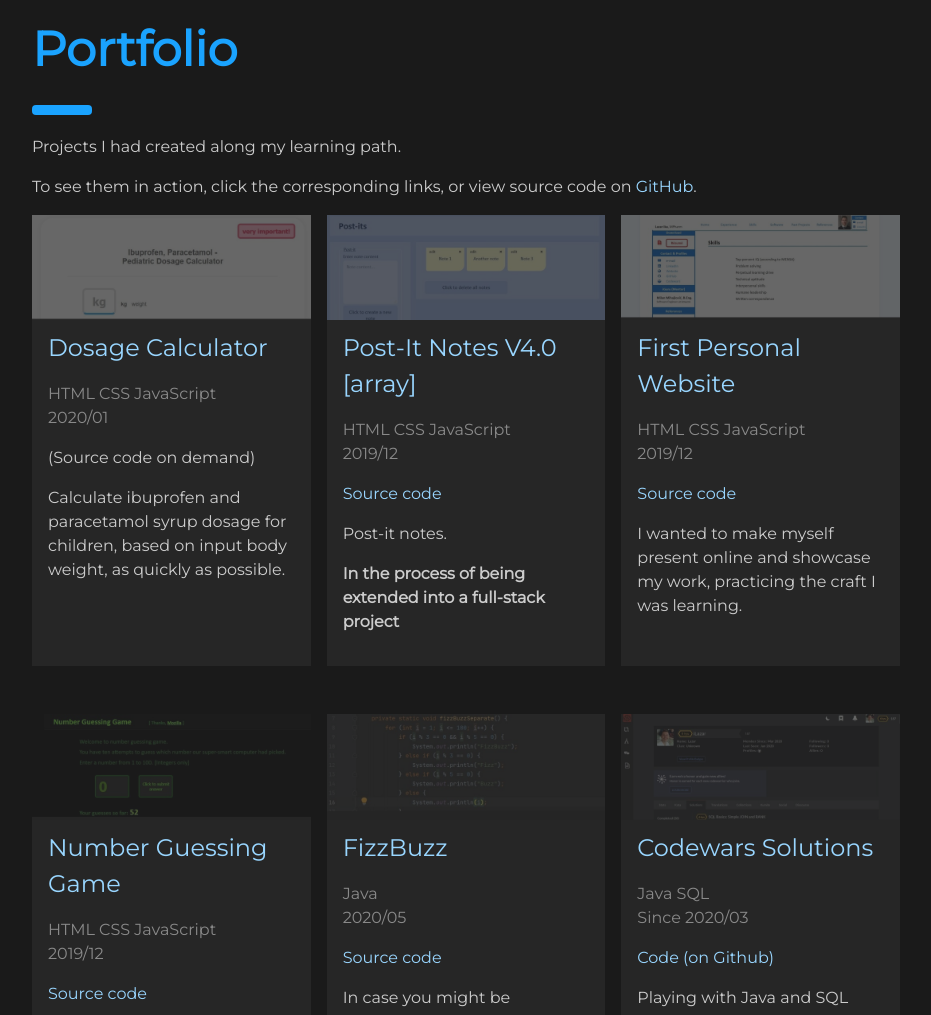
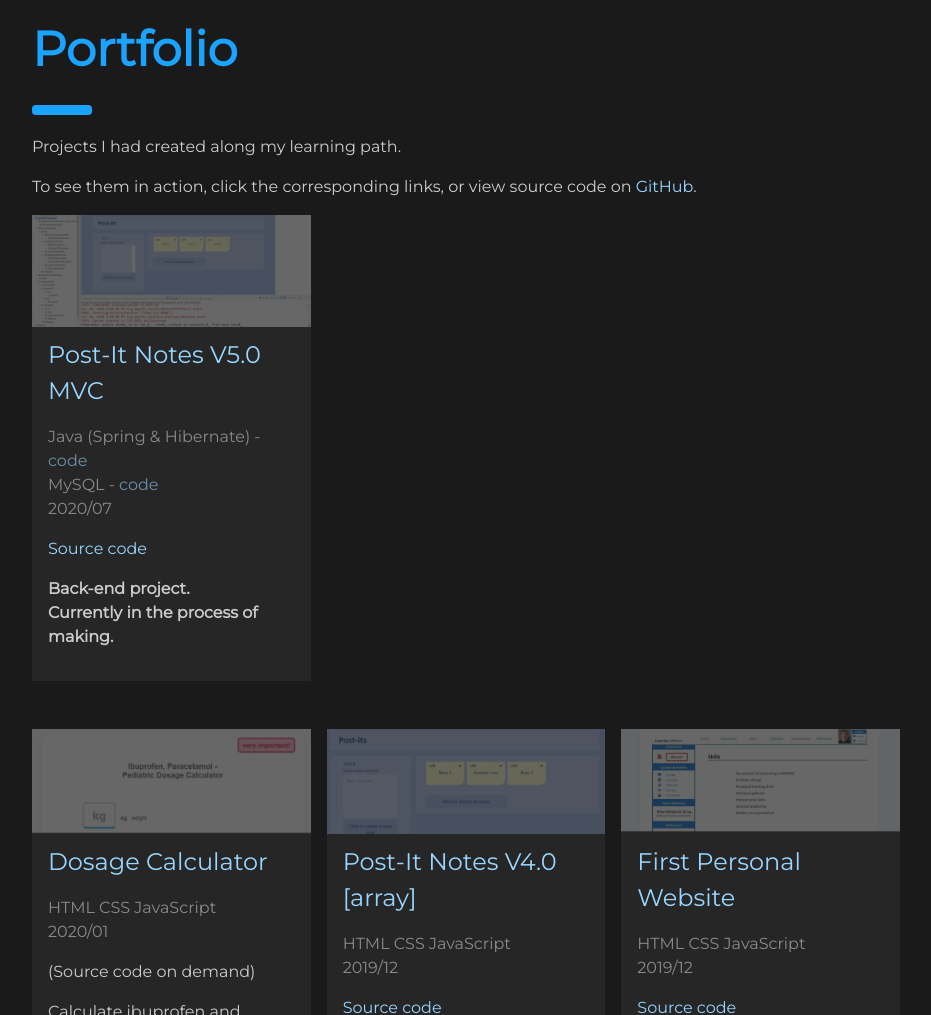
Before and after one commit to iiLazar/myPersonalWebsite, a plain HTML site: page index.html in a window 1280 px wide. Shown: the part 1232-2247 px from the top of the page, without its empty margins (324-1255 px from the left). Drawn offline with nearby package versions, Linux system fonts and the light colour scheme; a script that the page names is missing.

Commit message:
2020 07 20 Add new Java project to Portfolio
HTML:
Add featured project div of class "featured", description and links to GitHub

CSS:
Make "featured" div:hover have color: white

```diff
--- a/index.html
+++ b/index.html
@@ -5,7 +5,7 @@
     <meta charset="utf-8">
     <meta name="viewport" content="width=device-width, initial-scale=1.0">
     <meta name="description" content="Lazar Ika - Resume, portfolio and contact information">
-    <meta name="keywords" content="Lazar,Ika,Lazar Ika,Java,MySQL,HTML,CSS,JavaScript,Spring,Hibernate,iLazar,ilazar,CV,Resume,Portfolio,Laki,Laza">
+    <meta name="keywords" content="Lazar,Ika,Lazar Ika,Lazar Ika,Java,MySQL,HTML,CSS,JavaScript,Spring,Hibernate,iLazar,ilazar,CV,Resume,Portfolio,Laki,Laza">
     <meta name="author" content="iLazar">
     <meta property="og:title" content="iLazar">
     <meta property="og:type" content="article">
@@ -129,7 +129,38 @@
     </div>
 
     <!-- Portfolio Items -->
+
+
+    <!-- FEATURED - Porfolio -->
+    <div class="w3-row-padding flexContainer">
+
+        <div class="w3-col m4 w3-margin-bottom">
+            <div class="featured portfolioDiv">
+                <div class="portfolioImageContainer">
+                    <a href="https://github.com/iiLazar/PostitNotesServerSide/tree/master/postit-01-java-xml" target="_blank">
+                        <img src="projects/project-imgs/project%20img%20postit%20eclipse.jpg" alt="Post-it Notes" style="width:100%">
+                    </a>
+                </div>
+                <div class="w3-container">
+                    <h3>
+                        <a href="https://github.com/iiLazar/PostitNotesServerSide/tree/master/postit-01-java-xml" target="_blank">Post-It Notes V5.0 MVC</a>
+                    </h3>
+                    <p class="w3-opacity">
+                        Java (Spring &amp; Hibernate) - <a href="https://github.com/iiLazar/PostitNotesServerSide/tree/master/postit-01-java-xml" target="_blank">code</a>
+                        <br>MySQL - <a href="https://github.com/iiLazar/PostitNotesServerSide/tree/master/postit-01-mysql" target="_blank">code</a>
+                        <br>2020/07
+                    </p>
+                    <p><a href="https://github.com/iiLazar/PostitNotesServerSide" target="_blank">Source code</a></p>
+                    <p><strong>Back-end project. <br> Currently in the process of making.</strong></p>
+                </div>
+            </div>
+        </div>
+
+    </div>
+
     <!-- First 3 Items -->
+    <br>
+    <br>
     <div class="w3-row-padding flexContainer">
 
         <div class="w3-col m4 w3-margin-bottom">
@@ -334,6 +365,9 @@
         </div>
 
     </div>
+
+
+
 
 
 
--- a/lazar-style.css
+++ b/lazar-style.css
@@ -111,6 +111,10 @@ footer {
 }
 .portfolioDiv {
     background-color: #262626;
+}
+.featured:hover {
+    color: white;
+    transition: color 0.35s;
 }
 .portfolioImageContainer {
     opacity: 0.3;
```
